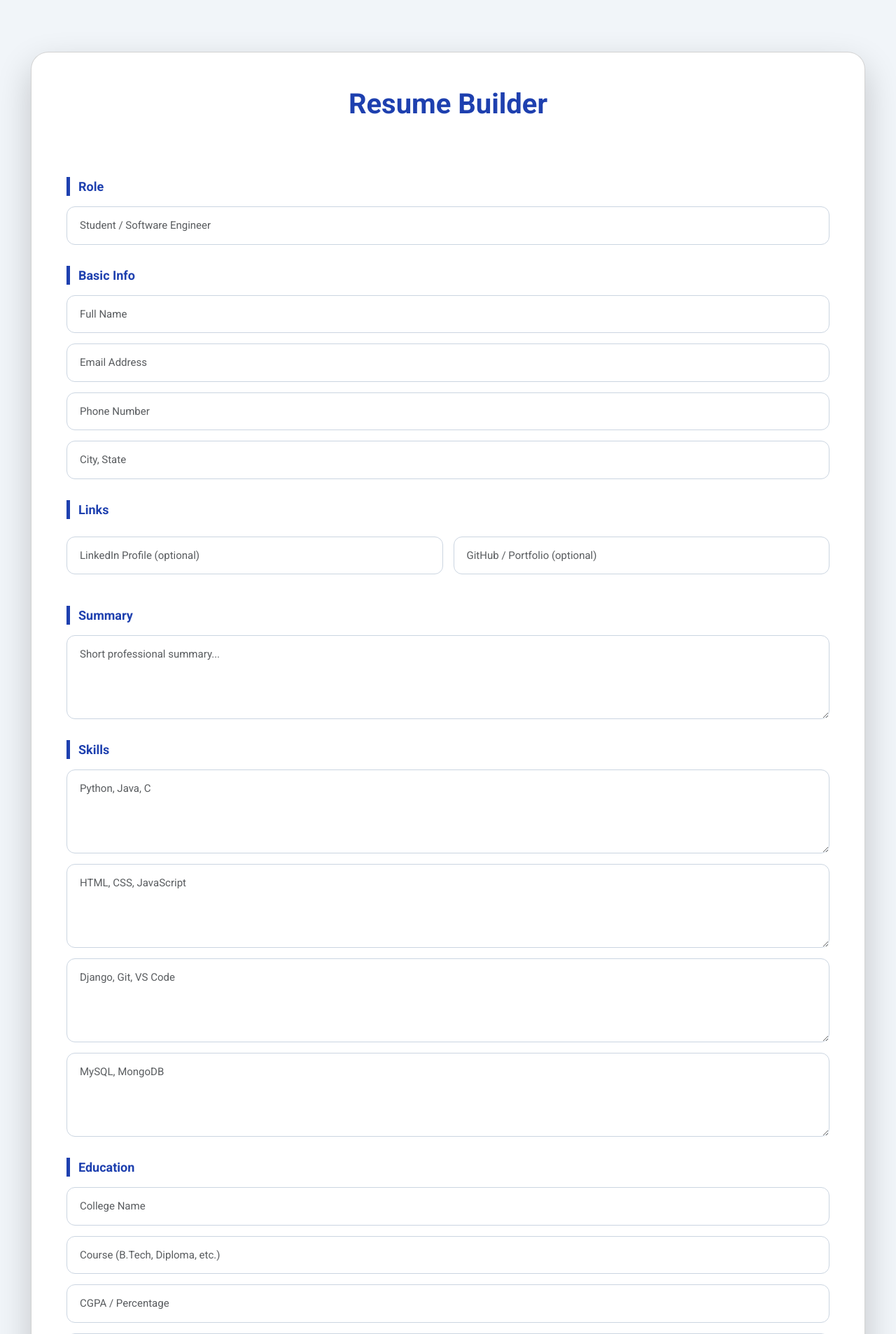
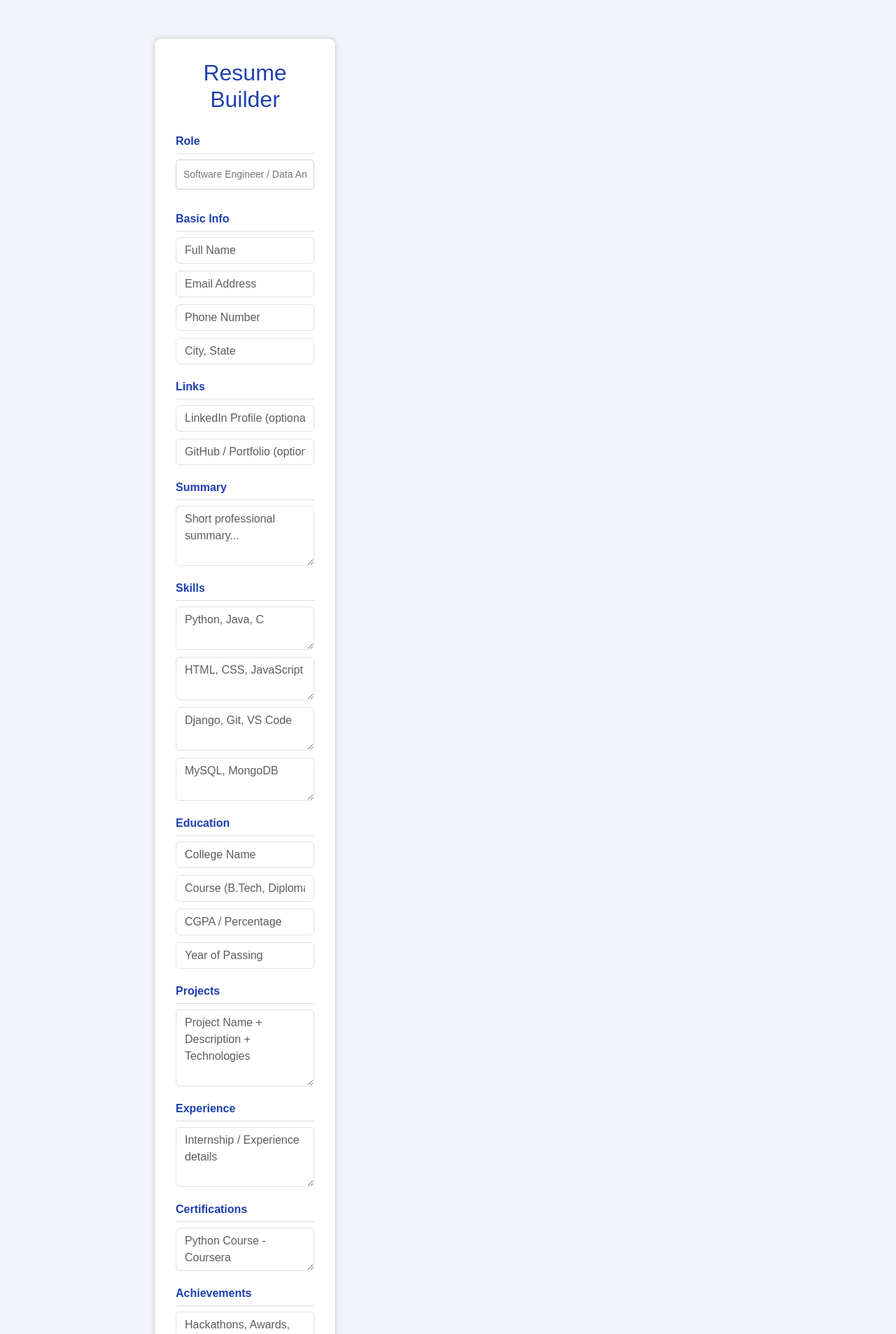
Before and after one commit to mudakavivaishali-art/ai-resume-analyzer-career-coach-1, a Django app: page /builder/ in a window 1280 px wide. Shown: the top 1907 px of the page at 70% size. Run offline with Django 5.2, Linux system fonts and the light colour scheme; the visitor is signed in with stand-in values (Sample User, id 1).

Commit message:
Fixed PDF generation and resume builder UI

```diff
--- a/core/templates/resume_builder.html
+++ b/core/templates/resume_builder.html
@@ -1,193 +1,114 @@
 {% extends 'base.html' %}
 {% block content %}
 
-<!-- Google Font -->
-<link href="https://fonts.googleapis.com/css2?family=Roboto:wght@400;500;700&display=swap" rel="stylesheet">
-
 <style>
-/* Full-page body */
 body {
+    font-family: Arial, sans-serif;
+    background: #f4f6f8;
     margin: 0;
-    font-family: 'Roboto', sans-serif;
-    background: linear-gradient(135deg, #a1c4fd, #c2e9fb);
-    min-height: 100vh;
 }
 
-/* Page container */
-.page-container {
-    display: flex;
-    justify-content: center;
-    padding: 50px 20px;
+.container {
+    width: 100%;
+    max-width: 900px;
+    margin: auto;
+    padding: 30px;
 }
 
-/* Main card / form container */
 .card {
-    width: 100%;
-    max-width: 1200px;
-    background: rgba(255, 255, 255, 0.85);
-    backdrop-filter: blur(15px);
-    border-radius: 25px;
-    padding: 50px;
-    box-shadow: 0 20px 50px rgba(0,0,0,0.2);
-    transition: all 0.3s ease;
-}
-.card:hover {
-    transform: translateY(-5px);
-    box-shadow: 0 25px 60px rgba(0,0,0,0.25);
+    background: white;
+    padding: 30px;
+    border-radius: 10px;
+    box-shadow: 0 0 10px rgba(0,0,0,0.1);
 }
 
-/* Header */
-.card h2 {
+h2 {
     text-align: center;
     color: #1e40af;
-    font-weight: 700;
-    font-size: 40px;
-    margin-bottom: 50px;
 }
 
-/* Section titles */
 .section-title {
-    font-weight: 700;
-    font-size: 18px;
+    margin-top: 20px;
+    font-weight: bold;
     color: #1e40af;
-    margin-top: 30px;
-    margin-bottom: 15px;
-    border-left: 5px solid #1e40af;
-    padding-left: 12px;
+    border-bottom: 1px solid #ddd;
+    padding-bottom: 5px;
 }
 
-/* Form controls */
-.form-control {
+input, textarea {
     width: 100%;
-    padding: 15px 18px;
-    margin-bottom: 15px;
-    border-radius: 12px;
-    border: 1px solid #cbd5e1;
-    font-size: 15px;
-    transition: all 0.2s ease;
-}
-.form-control:focus {
-    outline: none;
-    border-color: #1e40af;
-    box-shadow: 0 0 12px rgba(30,64,175,0.2);
+    padding: 10px;
+    margin-top: 8px;
+    margin-bottom: 10px;
+    border: 1px solid #ccc;
+    border-radius: 5px;
+    font-size: 14px;
 }
 
-/* Textareas */
-textarea.form-control {
-    min-height: 120px;
-    resize: vertical;
+button {
+    width: 100%;
+    padding: 12px;
+    background: #1e40af;
+    color: white;
+    border: none;
+    border-radius: 6px;
+    margin-top: 20px;
+    font-size: 16px;
 }
 
-/* Links group */
-.links-group {
-    display: flex;
-    gap: 15px;
-    flex-wrap: wrap;
-}
-.links-group input {
-    flex: 1;
-}
-
-/* Submit button */
-.btn {
-    background: #1e40af;
-    color: white;
-    padding: 16px;
-    font-weight: 600;
-    border: none;
-    border-radius: 12px;
-    width: 100%;
-    cursor: pointer;
-    transition: background 0.3s ease, transform 0.2s ease;
-    margin-top: 25px;
-}
-.btn:hover {
+button:hover {
     background: #1e3a8a;
-    transform: translateY(-2px);
-}
-
-/* Responsive adjustments */
-@media (max-width: 992px) {
-    .card {
-        padding: 40px 30px;
-    }
-    .card h2 {
-        font-size: 32px;
-    }
-    .section-title {
-        font-size: 16px;
-    }
-}
-@media (max-width: 600px) {
-    .card {
-        padding: 30px 20px;
-    }
-    .btn {
-        padding: 14px;
-    }
 }
 </style>
 
-<div class="page-container">
+<div class="container">
     <div class="card">
         <h2>Resume Builder</h2>
 
         <form method="POST">
             {% csrf_token %}
 
-            <!-- ROLE -->
             <div class="section-title">Role</div>
-            <input type="text" name="role" class="form-control" placeholder="Student / Software Engineer">
+            <input type="text" name="role" placeholder="Software Engineer / Data Analyst">
 
-            <!-- BASIC INFO -->
             <div class="section-title">Basic Info</div>
             {{ form.full_name }}
             {{ form.email }}
             {{ form.phone }}
             {{ form.location }}
 
-            <!-- LINKS -->
             <div class="section-title">Links</div>
-            <div class="links-group">
-                {{ form.linkedin }}
-                {{ form.github }}
-            </div>
+            {{ form.linkedin }}
+            {{ form.github }}
 
-            <!-- SUMMARY -->
             <div class="section-title">Summary</div>
             {{ form.summary }}
 
-            <!-- SKILLS -->
             <div class="section-title">Skills</div>
             {{ form.programming_languages }}
             {{ form.web_technologies }}
             {{ form.frameworks_tools }}
             {{ form.database }}
 
-            <!-- EDUCATION -->
             <div class="section-title">Education</div>
             {{ form.college }}
             {{ form.course }}
             {{ form.cgpa }}
             {{ form.year }}
 
-            <!-- PROJECTS -->
             <div class="section-title">Projects</div>
             {{ form.projects }}
 
-            <!-- EXPERIENCE -->
             <div class="section-title">Experience</div>
             {{ form.experience }}
 
-            <!-- CERTIFICATIONS -->
             <div class="section-title">Certifications</div>
             {{ form.certifications }}
 
-            <!-- ACHIEVEMENTS -->
             <div class="section-title">Achievements</div>
             {{ form.achievements }}
 
-            <button type="submit" class="btn">Download PDF</button>
+            <button type="submit">Download PDF</button>
         </form>
     </div>
 </div>
--- a/core/views.py
+++ b/core/views.py
@@ -140,84 +140,54 @@ def resume_builder_view(request):
             resume = form.save(commit=False)
             resume.user = request.user
 
-            # ✅ Capture ROLE (custom input)
             role = request.POST.get("role", "").strip()
-
-            # Optionally store role in designation field (if desired)
             if role:
                 resume.designation = role
 
             resume.save()
 
-            # ✅ Context for PDF generation
             context = {
                 "resume": resume,
-                "role": role,
+                "role": role or "",
 
-                # ✅ SKILLS
-                "programming_languages": (
-                    resume.programming_languages.split(",")
-                    if resume.programming_languages else []
-                ),
-                "web_technologies": (
-                    resume.web_technologies.split(",")
-                    if resume.web_technologies else []
-                ),
-                "frameworks_tools": (
-                    resume.frameworks_tools.split(",")
-                    if resume.frameworks_tools else []
-                ),
-                "database": (
-                    resume.database.split(",")
-                    if resume.database else []
-                ),
+                "programming_languages": resume.programming_languages.split(",") if resume.programming_languages else [],
+                "web_technologies": resume.web_technologies.split(",") if resume.web_technologies else [],
+                "frameworks_tools": resume.frameworks_tools.split(",") if resume.frameworks_tools else [],
+                "database": resume.database.split(",") if resume.database else [],
 
-                # ✅ EXTRA SECTIONS
-                "projects": (
-                    resume.projects.splitlines()
-                    if resume.projects else []
-                ),
-                "experience": (
-                    resume.experience.splitlines()
-                    if resume.experience else []
-                ),
-                "certifications": (
-                    resume.certifications.splitlines()
-                    if resume.certifications else []
-                ),
-                "achievements": (
-                    resume.achievements.splitlines()
-                    if resume.achievements else []
-                ),
+                "projects": resume.projects.splitlines() if resume.projects else [],
+                "experience": resume.experience.splitlines() if resume.experience else [],
+                "certifications": resume.certifications.splitlines() if resume.certifications else [],
+                "achievements": resume.achievements.splitlines() if resume.achievements else [],
             }
 
-            # ✅ Render HTML template
-            html = render_to_string("resume_pdf.html", context)
+            html = render_to_string(
+                "resume_pdf.html",
+                context,
+                request=request   # IMPORTANT FIX
+            )
 
-            # ✅ Create PDF using BytesIO
             from io import BytesIO
             result = BytesIO()
 
-            pdf = pisa.CreatePDF(
-                html,
-                dest=result,
-                encoding="UTF-8",
-                link_callback=link_callback
-            )
-
-            print("PDF generated successfully")
-
-            # ❌ Handle errors
-            if pdf.err:
-                return HttpResponse(
-                    f"PDF generation failed.<br><pre>{html}</pre>",
-                    status=500
+            try:
+                pdf = pisa.CreatePDF(
+                    html,
+                    dest=result,
+                    encoding="UTF-8",
+                    link_callback=link_callback
                 )
 
-            # ✅ Return PDF response
-            response = HttpResponse(result.getvalue(), content_type="application/pdf")
-            response["Content-Disposition"] = 'attachment; filename="resume.pdf"'
-            return response
+                if pdf.err:
+                    return HttpResponse("<h3>PDF generation failed</h3>", status=500)
+
+                response = HttpResponse(result.getvalue(), content_type="application/pdf")
+                response["Content-Disposition"] = 'attachment; filename="resume.pdf"'
+                return response
+
+            except Exception as e:
+                return HttpResponse(f"PDF Error: {str(e)}", status=500)
+
     else:
         form = ResumeForm()
 
```
Also changed, not shown: core/templates/resume_pdf.html (+15 -35 lines).
